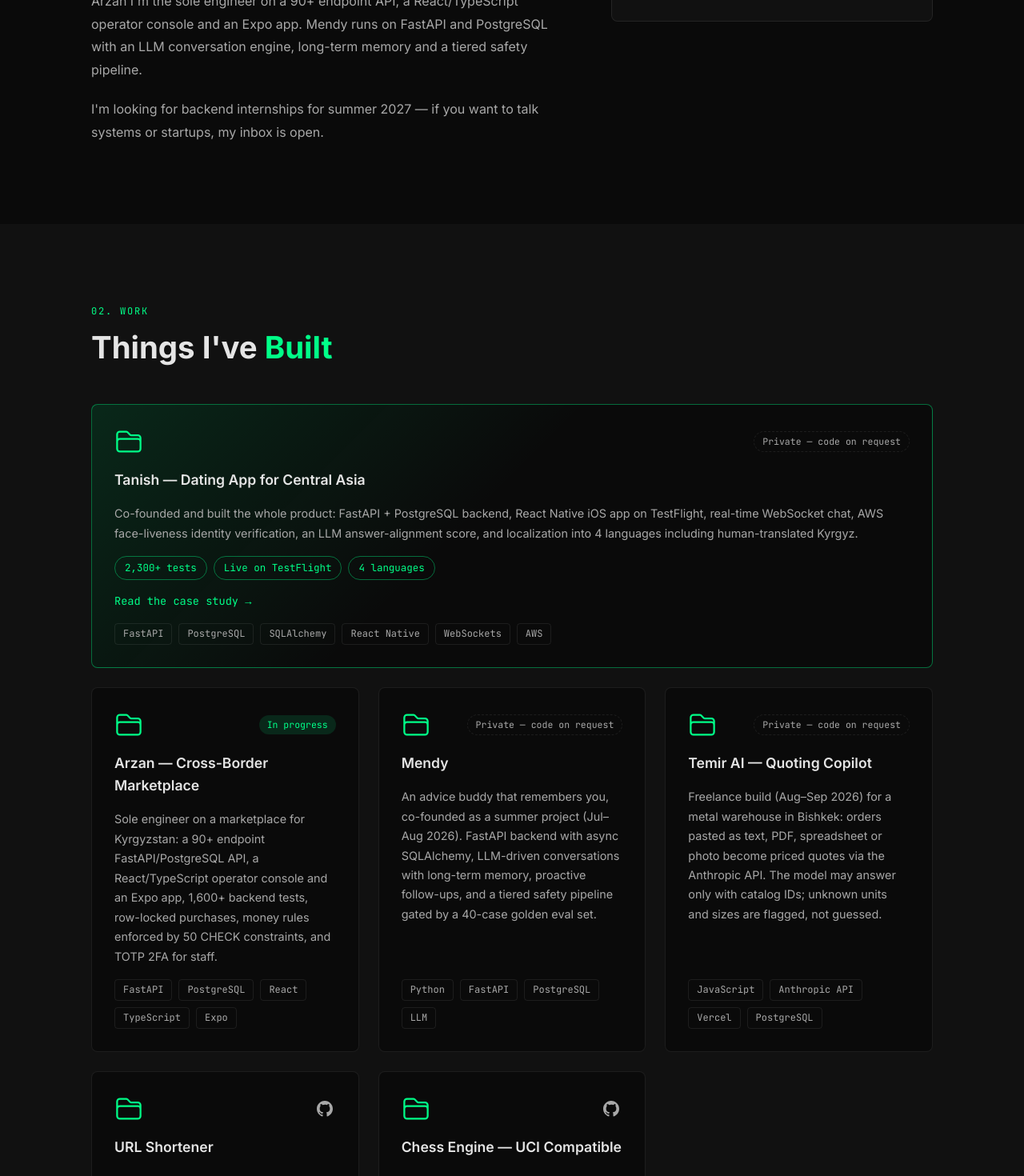
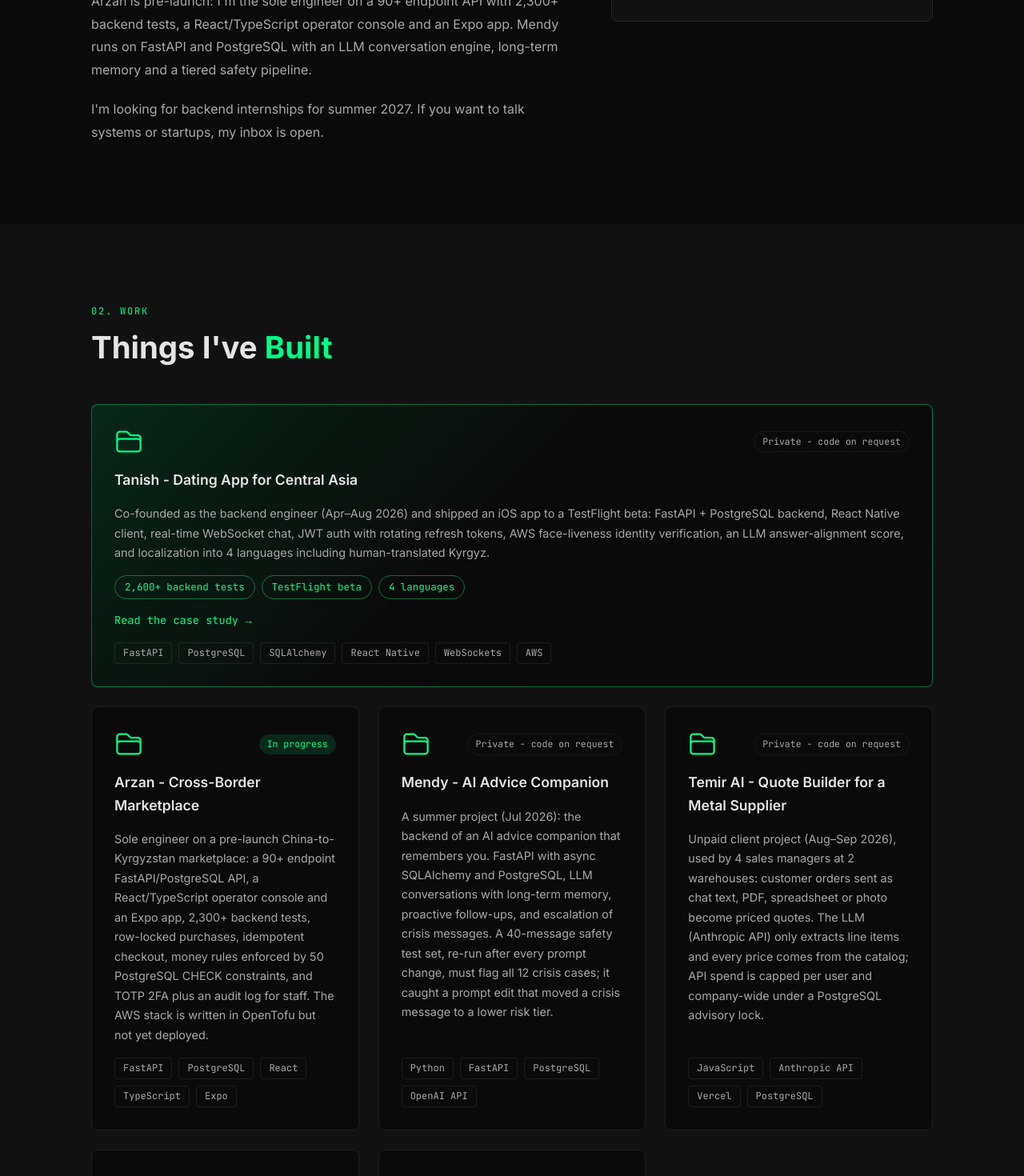
Before and after one commit to alxlyn/personal-portfolio, a React (Vite) app: page / in a window 1280 px wide. Shown: the part 1260-2730 px from the top of the page at 80% size. Built offline with nearby package versions, Linux system fonts and the light colour scheme.

Commit message:
match site and resume to verified facts: dates, titles, test counts, chess depth

```diff
--- a/index.html
+++ b/index.html
@@ -12,9 +12,9 @@
       rel="stylesheet"
     />
     <title>Aleksei Lian | Portfolio</title>
-    <meta name="description" content="Aleksei Lian — CS student and backend engineer. Co-founder and lead engineer of Tanish and Arzan. Python, FastAPI, PostgreSQL, TypeScript." />
+    <meta name="description" content="Aleksei Lian - CS student and backend engineer. Co-founder of Arzan (sole engineer) and Tanish (backend engineer). Python, FastAPI, PostgreSQL, TypeScript." />
     <meta property="og:title" content="Aleksei Lian | Portfolio" />
-    <meta property="og:description" content="CS student and backend engineer. Co-founder of Tanish, a FastAPI/PostgreSQL dating app shipped to TestFlight, and Arzan, a cross-border marketplace." />
+    <meta property="og:description" content="CS student and backend engineer. Co-founder of Tanish, a FastAPI/PostgreSQL dating app shipped to a TestFlight beta, and Arzan, a cross-border marketplace." />
     <meta property="og:type" content="website" />
     <meta property="og:url" content="https://alekseilian.com" />
     <meta property="og:image" content="https://alekseilian.com/og.png" />
@@ -22,7 +22,7 @@
     <meta name="twitter:image" content="https://alekseilian.com/og.png" />
     <meta name="twitter:creator" content="@_alxlyn" />
     <meta name="twitter:title" content="Aleksei Lian | Portfolio" />
-    <meta name="twitter:description" content="CS student and backend engineer. Co-founder of Tanish, a FastAPI/PostgreSQL dating app shipped to TestFlight, and Arzan, a cross-border marketplace." />
+    <meta name="twitter:description" content="CS student and backend engineer. Co-founder of Tanish, a FastAPI/PostgreSQL dating app shipped to a TestFlight beta, and Arzan, a cross-border marketplace." />
   </head>
   <body>
     <div id="root"></div>
--- a/src/components/Experience/Experience.jsx
+++ b/src/components/Experience/Experience.jsx
@@ -22,7 +22,7 @@ export default function Experience() {
                     <h3 className={styles.company}>
                       {job.company}
                       {job.companyNote && (
-                        <span className={styles.companyNote}> — {job.companyNote}</span>
+                        <span className={styles.companyNote}>&nbsp;- {job.companyNote}</span>
                       )}
                     </h3>
                     <p className={styles.title}>{job.title}</p>
--- a/src/components/Projects/ProjectCard.jsx
+++ b/src/components/Projects/ProjectCard.jsx
@@ -33,7 +33,7 @@ export default function ProjectCard({ title, description, tags, github, featured
               </svg>
             </a>
           ) : (
-            !status && <span className={styles.privateNote}>Private — code on request</span>
+            !status && <span className={styles.privateNote}>Private&nbsp;- code on request</span>
           )}
         </div>
       </div>
--- a/src/data/content.js
+++ b/src/data/content.js
@@ -1,12 +1,14 @@
 // -------------------------------------------------------
 // Edit this file to fill in your real information.
 // All content on the site is pulled from here.
+// Copy rule: no em dash. Use a spaced hyphen glued to the previous word
+// with a no-break space ('\u00A0- ').
 // -------------------------------------------------------
 
 export const personal = {
   name: 'Aleksei Lian',
   role: 'Backend Engineer · CS Student @ York',
-  tagline: 'I build backend systems and check that they are actually right: a dating app on TestFlight, a cross-border marketplace, and an LLM companion with long-term memory.',
+  tagline: 'I build backend systems and check that they are actually right: a dating app shipped to a TestFlight beta, a cross-border marketplace, and an LLM companion with long-term memory.',
   email: 'alekseilianv@gmail.com',
   github: 'https://github.com/alxlyn',
   linkedin: 'https://linkedin.com/in/aleksei-lian',
@@ -16,9 +18,9 @@ export const personal = {
 
 export const about = {
   paragraphs: [
-    "I'm a backend engineer and CS student at York University. Since January 2026 I've co-founded two startups and built them as lead or sole engineer: Tanish, a dating app for Central Asia, and Arzan, a cross-border marketplace. I also tutor math one-on-one, and I built Mendy, an advice buddy that remembers you, as a summer project.",
-    "Tanish has a FastAPI/PostgreSQL backend with 2,300+ tests, a React Native iOS app on TestFlight, AWS face-liveness verification and 4 languages. On Arzan I'm the sole engineer on a 90+ endpoint API, a React/TypeScript operator console and an Expo app. Mendy runs on FastAPI and PostgreSQL with an LLM conversation engine, long-term memory and a tiered safety pipeline.",
-    "I'm looking for backend internships for summer 2027 — if you want to talk systems or startups, my inbox is open.",
+    "I'm a backend engineer and CS student at York University. In 2026 I co-founded two startups: Tanish, a dating app for Central Asia, where I was the backend engineer from April to August, and Arzan, a China-to-Kyrgyzstan marketplace I've built as the sole engineer since May. I also tutor math one-on-one, and in July I built Mendy, an AI advice companion that remembers you.",
+    "Tanish reached a TestFlight beta with a FastAPI/PostgreSQL backend (2,600+ tests), a React Native iOS app, AWS face-liveness verification and 4 languages. Arzan is pre-launch: I'm the sole engineer on a 90+ endpoint API with 2,300+ backend tests, a React/TypeScript operator console and an Expo app. Mendy runs on FastAPI and PostgreSQL with an LLM conversation engine, long-term memory and a tiered safety pipeline.",
+    "I'm looking for backend internships for summer 2027. If you want to talk systems or startups, my inbox is open.",
   ],
   currentlyInto: [
     'FastAPI & async SQLAlchemy',
@@ -31,48 +33,48 @@ export const about = {
 
 export const projects = [
   {
-    title: 'Tanish — Dating App for Central Asia',
+    title: 'Tanish\u00A0- Dating App for Central Asia',
     description:
-      'Co-founded and built the whole product: FastAPI + PostgreSQL backend, React Native iOS app on TestFlight, real-time WebSocket chat, AWS face-liveness identity verification, an LLM answer-alignment score, and localization into 4 languages including human-translated Kyrgyz.',
+      'Co-founded as the backend engineer (Apr–Aug 2026) and shipped an iOS app to a TestFlight beta: FastAPI + PostgreSQL backend, React Native client, real-time WebSocket chat, JWT auth with rotating refresh tokens, AWS face-liveness identity verification, an LLM answer-alignment score, and localization into 4 languages including human-translated Kyrgyz.',
     tags: ['FastAPI', 'PostgreSQL', 'SQLAlchemy', 'React Native', 'WebSockets', 'AWS'],
     github: null,
     featured: true,
-    metrics: ['2,300+ tests', 'Live on TestFlight', '4 languages'],
+    metrics: ['2,600+ backend tests', 'TestFlight beta', '4 languages'],
     caseStudy: '/tanish',
   },
   {
-    title: 'Arzan — Cross-Border Marketplace',
+    title: 'Arzan\u00A0- Cross-Border Marketplace',
     description:
-      'Sole engineer on a marketplace for Kyrgyzstan: a 90+ endpoint FastAPI/PostgreSQL API, a React/TypeScript operator console and an Expo app, 1,600+ backend tests, row-locked purchases, money rules enforced by 50 CHECK constraints, and TOTP 2FA for staff.',
+      'Sole engineer on a pre-launch China-to-Kyrgyzstan marketplace: a 90+ endpoint FastAPI/PostgreSQL API, a React/TypeScript operator console and an Expo app, 2,300+ backend tests, row-locked purchases, idempotent checkout, money rules enforced by 50 PostgreSQL CHECK constraints, and TOTP 2FA plus an audit log for staff. The AWS stack is written in OpenTofu but not yet deployed.',
     tags: ['FastAPI', 'PostgreSQL', 'React', 'TypeScript', 'Expo'],
     github: null,
     status: 'In progress',
   },
   {
-    title: 'Mendy',
+    title: 'Mendy\u00A0- AI Advice Companion',
     description:
-      'An advice buddy that remembers you, co-founded as a summer project (Jul–Aug 2026). FastAPI backend with async SQLAlchemy, LLM-driven conversations with long-term memory, proactive follow-ups, and a tiered safety pipeline gated by a 40-case golden eval set.',
-    tags: ['Python', 'FastAPI', 'PostgreSQL', 'LLM'],
+      'A summer project (Jul 2026): the backend of an AI advice companion that remembers you. FastAPI with async SQLAlchemy and PostgreSQL, LLM conversations with long-term memory, proactive follow-ups, and escalation of crisis messages. A 40-message safety test set, re-run after every prompt change, must flag all 12 crisis cases; it caught a prompt edit that moved a crisis message to a lower risk tier.',
+    tags: ['Python', 'FastAPI', 'PostgreSQL', 'OpenAI API'],
     github: null,
   },
   {
-    title: 'Temir AI — Quoting Copilot',
+    title: 'Temir AI\u00A0- Quote Builder for a Metal Supplier',
     description:
-      'Freelance build (Aug–Sep 2026) for a metal warehouse in Bishkek: orders pasted as text, PDF, spreadsheet or photo become priced quotes via the Anthropic API. The model may answer only with catalog IDs; unknown units and sizes are flagged, not guessed.',
+      'Unpaid client project (Aug–Sep 2026), used by 4 sales managers at 2 warehouses: customer orders sent as chat text, PDF, spreadsheet or photo become priced quotes. The LLM (Anthropic API) only extracts line items and every price comes from the catalog; API spend is capped per user and company-wide under a PostgreSQL advisory lock.',
     tags: ['JavaScript', 'Anthropic API', 'Vercel', 'PostgreSQL'],
     github: null,
   },
   {
     title: 'URL Shortener',
     description:
-      'Async URL shortener built with FastAPI and asyncpg, validated against 100,000 unique short codes. Per-IP rate limiting with Redis and 38 pytest tests in CI (23 against a live Postgres container); previously deployed to Cloud Run via Cloud Build.',
-    tags: ['Python', 'FastAPI', 'PostgreSQL', 'Redis', 'Docker', 'GCP'],
+      'Async URL shortener (Feb–Mar 2026) built with FastAPI and asyncpg, where two simultaneous requests can\'t get the same short code: inserts retry on a primary-key conflict instead of check-then-insert. Deployed to Google Cloud Run with Cloud SQL via Cloud Build; GitHub Actions CI runs 38 pytest tests, 23 against a live PostgreSQL container.',
+    tags: ['Python', 'FastAPI', 'asyncpg', 'PostgreSQL', 'Docker', 'GCP'],
     github: 'https://github.com/alxlyn/alex-url-shortener',
   },
   {
-    title: 'Chess Engine — UCI Compatible',
+    title: 'Chess Engine\u00A0- UCI Compatible',
     description:
-      'UCI-compatible chess engine with Negamax search, Alpha-Beta pruning, quiescence search, and transposition tables. Reaches depth 5–6 in middlegame positions with MVV-LVA move ordering.',
+      'UCI chess engine with negamax alpha-beta search, iterative deepening, quiescence search, a transposition table and deadline-based time management. Plays full timed games in UCI GUIs such as Banksia (including against Stockfish 15.1 on a 1-minute clock); within a 0.5–1.5 s move budget it reaches depth 2–3.',
     tags: ['Python', 'UCI', 'Negamax', 'Alpha-Beta'],
     github: 'https://github.com/alxlyn/alex-chess-engine',
   },
@@ -81,28 +83,30 @@ export const projects = [
 export const experience = [
   {
     company: 'Arzan',
-    companyNote: 'Cross-Border Marketplace',
-    title: 'Co-Founder & Lead Engineer',
+    companyNote: 'China-to-Kyrgyzstan E-Commerce',
+    title: 'Software Engineer (Co-Founder)',
     location: 'Remote',
     start: 'May 2026',
     end: 'Present',
     bullets: [
-      'Sole engineer: 90+ endpoint FastAPI/PostgreSQL API, React/TypeScript operator console and Expo app, 1,600+ backend tests in GitHub Actions',
-      'Fixed a race that let two operators buy the same order; moved money rules into 50 CHECK constraints',
+      'Sole engineer: 90+ endpoint FastAPI/PostgreSQL API, React/TypeScript staff console and Expo app; GitHub Actions CI runs the 2,300+ test backend suite on both SQLite and PostgreSQL',
+      'Fixed a race where two operators could buy the same Taobao order with PostgreSQL row locks, and made checkout idempotent so a retried request never places a second order',
+      'Enforced money, quantity and status rules with 50 PostgreSQL CHECK constraints; added TOTP two-factor sign-in and an audit log of privileged staff actions',
       'Verified every finding from a dozen-plus AI code-review passes against the source before fixing anything',
     ],
   },
   {
     company: 'Tanish',
-    companyNote: 'Early-Stage Startup',
-    title: 'Co-Founder & Lead Backend Engineer',
+    companyNote: 'Dating App for Central Asia',
+    title: 'Backend Engineer (Co-Founder)',
     location: 'Remote',
-    start: 'Jan 2026',
-    end: 'Present',
+    start: 'Apr 2026',
+    end: 'Aug 2026',
     bullets: [
-      'Built the full product: FastAPI/PostgreSQL backend with 2,300+ tests, JWT auth, real-time WebSocket chat, and a React Native iOS app shipped to TestFlight',
-      'Shipped AWS face-liveness identity verification and an LLM answer-alignment score',
-      'Closed a live-database privacy leak with deny-by-default row-level security on every public table',
+      'Shipped an iOS dating app to a TestFlight beta: FastAPI/PostgreSQL backend with 2,600+ tests, WebSocket chat, React Native client',
+      'Designed JWT auth with 15-minute access tokens and rotating refresh tokens that revoke their whole chain on reuse',
+      'Integrated AWS Rekognition face-liveness checks and GPT-4o-mini scoring of match answers; localized into 4 languages',
+      "Closed a hole where Supabase's auto-generated API could read and write user tables with the project's public key, by enabling deny-by-default row-level security",
     ],
   },
   {
@@ -131,8 +135,9 @@ export const skills = {
     'Alembic',
   ],
   'Infrastructure & Cloud': [
-    'GCP (Cloud Run, Cloud Build)',
+    'GCP (Cloud Run, Cloud SQL, Cloud Build)',
     'AWS (Rekognition)',
+    'OpenTofu',
     'Docker',
     'Railway',
     'GitHub Actions',
```
Also changed, not shown: public/tanish.html (+29 -29 lines), 1 other file (tests, documents, lock files or other folders).
